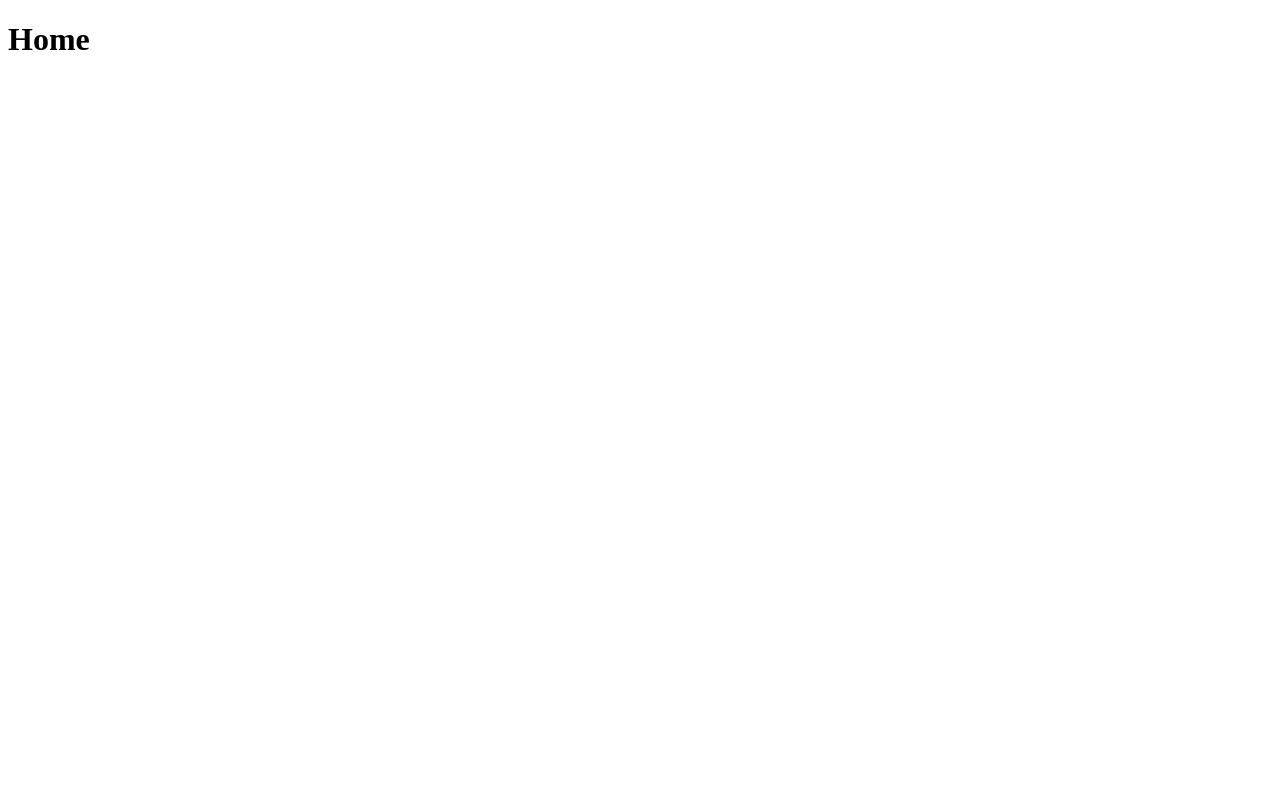
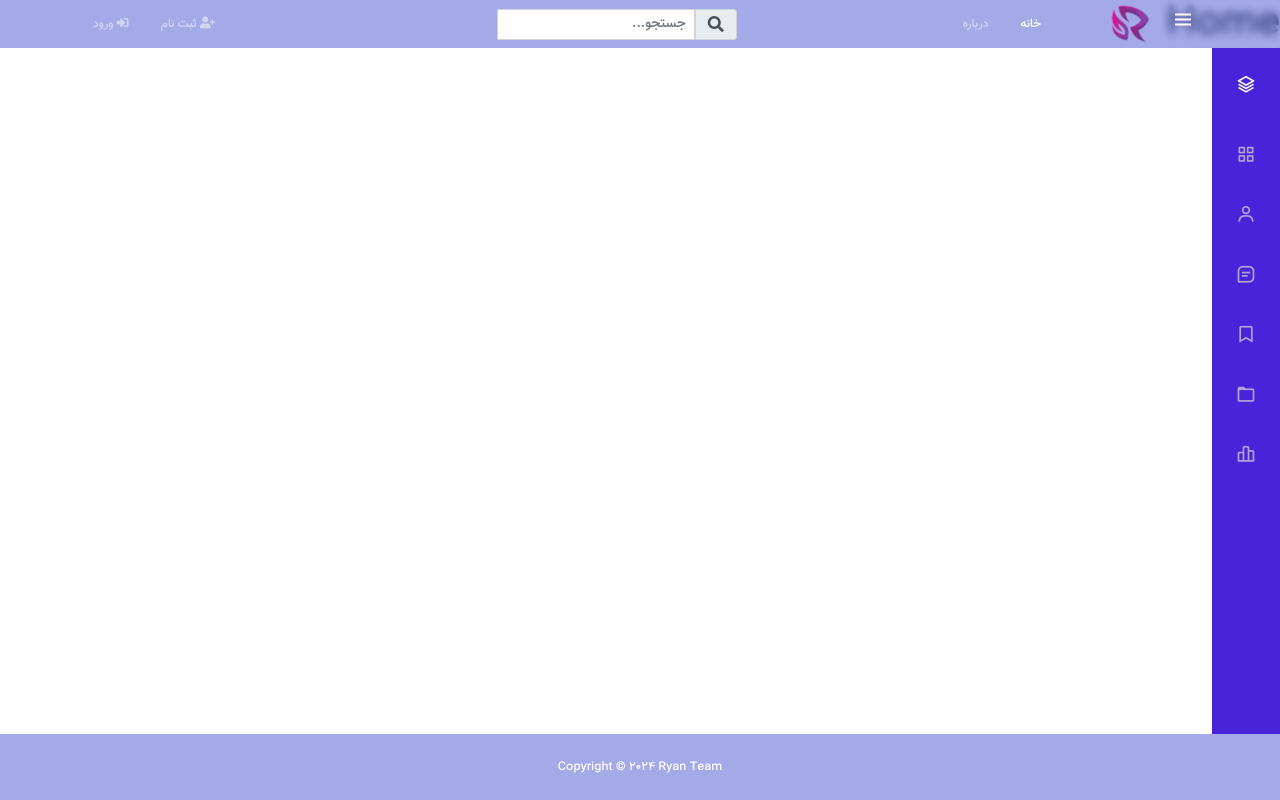
Before and after one commit to Ftymusvy/-Django-site-design-project-blog, a Django app: page / in a window 1280 px wide. Before the commit the page is almost empty. Run offline with Django 5.2, Linux system fonts and the light colour scheme; some libraries are stand-ins or nearby versions.

Commit message:
static base code

```diff
--- a/Fateme_ajango/settings.py
+++ b/Fateme_ajango/settings.py
@@ -118,6 +118,10 @@ USE_TZ = True
 # https://docs.djangoproject.com/en/5.0/howto/static-files/
 
 STATIC_URL = 'static/'
+STATIC_ROOT = os.path.join(BASE_DIR , 'static')
+STATICFILES_DIRS = [
+    os.path.join(BASE_DIR , 'Fateme_ajango/static')
+]
 
 # Default primary key field type
 # https://docs.djangoproject.com/en/5.0/ref/settings/#default-auto-field
--- a/templates/base.html
+++ b/templates/base.html
@@ -1,14 +1,110 @@
 
-
+{% load static %}
 <!DOCTYPE html>
 <html lang="en">
 <head>
     <meta charset="UTF-8">
     <meta name="viewport" content="width=device-width, initial-scale=1.0">
+    <!-- Font Awesome -->
+    <link rel="stylesheet" href="{% static   'css/all.css' %}" />
+    <!-- Bootstrap -->
+    <link rel="stylesheet" href="{% static 'css/bootstrap.css' %}" />
+
+    <link rel="stylesheet" href="{% static 'css/style.css' %}" />
+
+    <link rel="stylesheet" href="https://cdn.jsdelivr.net/npm/boxicons@latest/css/boxicons.min.css" />
+
+
     <title>Fatemeh Blog</title>
 </head>
 <body>
+  <!-- Right Navbar -->
+  <div class="r-navbar" id="nav-bar">
+    <nav class="r-nav">
+      <div>
+        <a href="#" class="nav_logo">
+          <i class="bx bx-layer nav_logo-icon"></i>
+          <h5 class="nav_logo-name m-0">موضوعات</h5>
+        </a>
+        <div class="nav_list">
+          <a href="#" class="nav_link active"> <i class="bx bx-grid-alt nav_icon"></i> <span class="nav_name">موضوع
+              اول</span> </a>
+          <a href="#" class="nav_link"> <i class="bx bx-user nav_icon"></i> <span class="nav_name">موضوع دوم</span> </a>
+          <a href="#" class="nav_link"> <i class="bx bx-message-square-detail nav_icon"></i> <span
+              class="nav_name">موضوع سوم</span> </a>
+          <a href="#" class="nav_link"> <i class="bx bx-bookmark nav_icon"></i> <span class="nav_name">موضوع
+              چهارم</span> </a>
+          <a href="#" class="nav_link"> <i class="bx bx-folder nav_icon"></i> <span class="nav_name">موضوع پنجم</span>
+          </a>
+          <a href="#" class="nav_link"> <i class="bx bx-bar-chart-alt-2 nav_icon"></i> <span class="nav_name">موضوع
+              ششم</span> </a>
+        </div>
+      </div>
+      <!-- <a href="#" class="nav_link"> <i class="bx bx-log-out nav_icon"></i> <span class="nav_name">بیلاخ</span> </a> -->
+    </nav>
+  </div>
+  <!-- End Right Navbar -->
+
+  <!-- Header -->
+  <header class="navbar navbar-expand-lg navbar-dark bg-primary sticky-top header" id="header">
+    <div class="container">
+      <div class="header_toggle"><i class="bx bx-menu text-white" id="header-toggle"></i></div>
+
+      <a class="navbar-brand" href="index.html">
+        <img src="{% static 'img/logo.png' %}" class="logo" alt="Logo" />
+      </a>
+      <button class="navbar-toggler" type="button" data-toggle="collapse" data-target="#navbarNavAltMarkup">
+        <span class="navbar-toggler-icon"></span>
+      </button>
+      <div class="collapse navbar-collapse" id="navbarNavAltMarkup">
+        <ul class="navbar-nav">
+          <li class="nav-item active mr-3">
+            <a class="nav-link" href="index.html">خانه</a>
+          </li>
+          <li class="nav-item mr-3">
+            <a class="nav-link" href="about.html">درباره</a>
+          </li>
+          <!-- <li class="nav-item mr-3">
+              <a class="nav-link" href="index.html">لیست گزینه ها</a>
+            </li> -->
+        </ul>
+        <div class="mr-auto">
+          <form action="">
+            <div class="input-group input-group-sm">
+              <button type="submit" class="input-group-text" id="basic-addon1"
+                style="border-radius: 0 3px 3px 0 !important"><i class="fas fa-search"></i></button>
+              <input type="text" class="form-control" placeholder="جستجو..." aria-label="Username"
+                aria-describedby="basic-addon1" />
+            </div>
+          </form>
+        </div>
+        <ul class="navbar-nav mr-auto">
+          <li class="nav-item mr-3">
+            <a class="nav-link" href="register.html"><i class="fas fa-user-plus"></i> ثبت نام </a>
+          </li>
+          <li class="nav-item mr-3">
+            <a class="nav-link" href="login.html"><i class="fas fa-sign-in-alt"></i> ورود </a>
+          </li>
+        </ul>
+      </div>
+    </div>
+  </header>
+  <!-- End Header -->
+
+
 {% block content %}
 {% endblock content %}
+
+  <!-- Footer -->
+  <footer id="main-footer" class="py-4 bg-primary text-white text-center">
+    Copyright &copy;
+    <span class="year"></span> Ryan Team
+  </footer>
+  <!-- End Footer -->
+
+<script src="{% static 'js/jquery-3.3.1.min.js' %} "></script>
+<script src="{% static 'js/bootstrap.bundle.min.js' %} "></script>
+<script src="{% static 'js/main.js' %} "></script>
+
 </body>
 </html>
```
